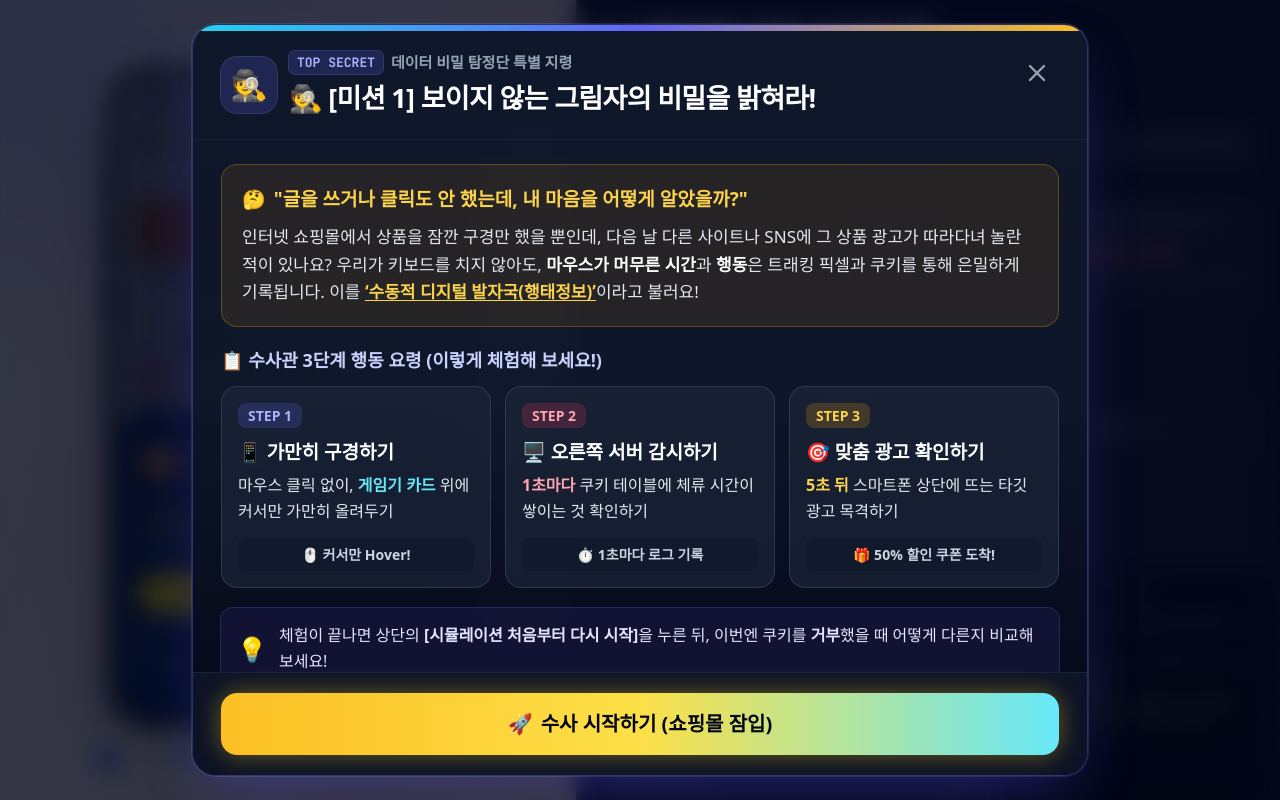
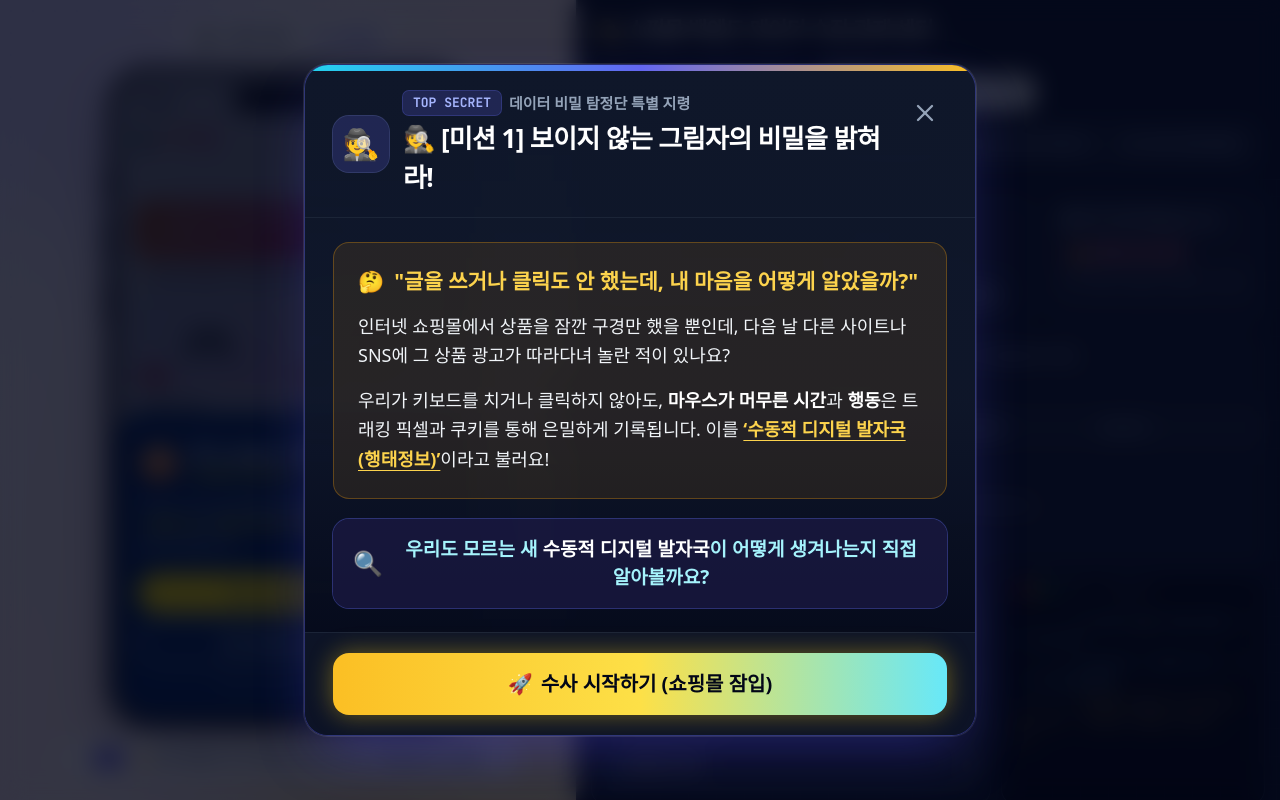
Before and after one commit to ost3797-bit/ethics-app, a plain HTML site: page index.html in a window 1280 px wide. Drawn offline with nearby package versions, Linux system fonts and the light colour scheme; a web font is replaced by a local one.

Commit message:
style: 1차시(index.html) 첫 화면 미션 안내 팝업 간소화 및 가독성 개선

```diff
--- a/index.html
+++ b/index.html
@@ -640,21 +640,21 @@
     <div id="mission-backdrop" class="absolute inset-0 bg-slate-950/80 backdrop-blur-md"></div>
 
     <!-- 미션 카드 본체 -->
-    <div class="relative z-10 flex max-h-[94vh] w-full max-w-4xl flex-col overflow-hidden rounded-3xl border border-indigo-500/40 bg-gradient-to-b from-slate-900 via-slate-900/95 to-slate-950 shadow-[0_25px_60px_-15px_rgba(79,70,229,0.4)] ring-1 ring-white/10 text-slate-100">
+    <div class="relative z-10 flex max-h-[94vh] w-full max-w-2xl flex-col overflow-hidden rounded-3xl border border-indigo-500/40 bg-gradient-to-b from-slate-900 via-slate-900/95 to-slate-950 shadow-[0_25px_60px_-15px_rgba(79,70,229,0.4)] ring-1 ring-white/10 text-slate-100">
 
       <!-- 상단 장식 바 (네온 그라데이션) -->
       <div class="h-1.5 w-full bg-gradient-to-r from-cyan-400 via-indigo-500 to-amber-400"></div>
 
       <!-- 모달 헤더 -->
       <div class="flex items-start justify-between border-b border-slate-800/80 px-7 py-5">
-        <div class="flex items-center gap-3">
+        <div class="flex items-center gap-3.5">
           <span class="flex h-14 w-14 shrink-0 items-center justify-center rounded-2xl bg-indigo-500/20 text-[30px] ring-1 ring-indigo-400/30">🕵️</span>
           <div>
             <div class="flex items-center gap-2">
-              <span class="rounded-md bg-indigo-500/20 px-2 py-0.5 font-mono text-[13px] font-black text-indigo-300 ring-1 ring-indigo-500/40">TOP SECRET</span>
+              <span class="rounded-md bg-indigo-500/20 px-2.5 py-0.5 font-mono text-[13px] font-black text-indigo-300 ring-1 ring-indigo-500/40">TOP SECRET</span>
               <span class="text-[15px] font-bold text-slate-400">데이터 비밀 탐정단 특별 지령</span>
             </div>
-            <h2 id="mission-title" class="mt-1 text-[22px] font-black tracking-tight text-white sm:text-[27px]">
+            <h2 id="mission-title" class="mt-1 text-[23px] font-black tracking-tight text-white sm:text-[26px]">
               🕵️ [미션 1] 보이지 않는 그림자의 비밀을 밝혀라!
             </h2>
           </div>
@@ -664,89 +664,26 @@
         </button>
       </div>
 
-      <!-- 모달 스크롤 본문 -->
+      <!-- 모달 본문 -->
       <div class="nice-scroll min-h-0 flex-1 overflow-y-auto px-7 py-6 space-y-5">
 
         <!-- 상황 설명: 의문 제기 & 개념 소개 -->
-        <div class="rounded-2xl border border-amber-500/30 bg-amber-500/10 p-5">
-          <div class="flex items-center gap-2 text-[19px] font-extrabold text-amber-300">
+        <div class="rounded-2xl border border-amber-500/30 bg-amber-500/10 p-6 space-y-4">
+          <div class="flex items-center gap-2.5 text-[21px] font-extrabold leading-snug text-amber-300">
             <span>🤔</span> "글을 쓰거나 클릭도 안 했는데, 내 마음을 어떻게 알았을까?"
           </div>
-          <p class="mt-2.5 text-[17px] leading-relaxed text-slate-200">
+          <p class="text-[18px] leading-relaxed text-slate-100">
             인터넷 쇼핑몰에서 상품을 잠깐 구경만 했을 뿐인데, 다음 날 다른 사이트나 SNS에 그 상품 광고가 따라다녀 놀란 적이 있나요?
-            우리가 키보드를 치지 않아도, <b class="text-white">마우스가 머무른 시간</b>과 <b class="text-white">행동</b>은 트래킹 픽셀과 쿠키를 통해 은밀하게 기록됩니다.
-            이를 <b class="text-amber-300 underline underline-offset-2">‘수동적 디지털 발자국(행태정보)’</b>이라고 불러요!
+          </p>
+          <p class="text-[18px] leading-relaxed text-slate-100">
+            우리가 키보드를 치거나 클릭하지 않아도, <b class="text-white">마우스가 머무른 시간</b>과 <b class="text-white">행동</b>은 트래킹 픽셀과 쿠키를 통해 은밀하게 기록됩니다. 이를 <b class="text-amber-300 underline underline-offset-4">‘수동적 디지털 발자국(행태정보)’</b>이라고 불러요!
           </p>
         </div>
 
-        <!-- 3단계 행동 요령 안내 카드 (그리드) -->
-        <div>
-          <p class="mb-3 text-[18px] font-extrabold text-indigo-200">
-            📋 수사관 3단계 행동 요령 (이렇게 체험해 보세요!)
-          </p>
-          <div class="grid grid-cols-1 gap-3.5 sm:grid-cols-3">
-
-            <!-- 1단계 카드 -->
-            <div class="flex flex-col justify-between rounded-2xl border border-slate-700/80 bg-slate-800/60 p-4 transition hover:border-indigo-400/50">
-              <div>
-                <span class="inline-flex items-center gap-1 rounded-lg bg-indigo-500/20 px-2.5 py-0.5 text-[14px] font-black text-indigo-300">
-                  STEP 1
-                </span>
-                <p class="mt-2.5 text-[19px] font-extrabold text-white">
-                  📱 가만히 구경하기
-                </p>
-                <p class="mt-1.5 text-[16px] leading-relaxed text-slate-200">
-                  마우스 클릭 없이, <b class="text-cyan-300">게임기 카드</b> 위에 커서만 가만히 올려두기
-                </p>
-              </div>
-              <div class="mt-3.5 rounded-lg bg-slate-900/60 px-2.5 py-1.5 text-center text-[14px] font-bold text-slate-300">
-                🖱️ 커서만 Hover!
-              </div>
-            </div>
-
-            <!-- 2단계 카드 -->
-            <div class="flex flex-col justify-between rounded-2xl border border-slate-700/80 bg-slate-800/60 p-4 transition hover:border-indigo-400/50">
-              <div>
-                <span class="inline-flex items-center gap-1 rounded-lg bg-rose-500/20 px-2.5 py-0.5 text-[14px] font-black text-rose-300">
-                  STEP 2
-                </span>
-                <p class="mt-2.5 text-[19px] font-extrabold text-white">
-                  🖥️ 오른쪽 서버 감시하기
-                </p>
-                <p class="mt-1.5 text-[16px] leading-relaxed text-slate-200">
-                  <b class="text-rose-300">1초마다</b> 쿠키 테이블에 체류 시간이 쌓이는 것 확인하기
-                </p>
-              </div>
-              <div class="mt-3.5 rounded-lg bg-slate-900/60 px-2.5 py-1.5 text-center text-[14px] font-bold text-slate-300">
-                ⏱️ 1초마다 로그 기록
-              </div>
-            </div>
-
-            <!-- 3단계 카드 -->
-            <div class="flex flex-col justify-between rounded-2xl border border-slate-700/80 bg-slate-800/60 p-4 transition hover:border-indigo-400/50">
-              <div>
-                <span class="inline-flex items-center gap-1 rounded-lg bg-amber-500/20 px-2.5 py-0.5 text-[14px] font-black text-amber-300">
-                  STEP 3
-                </span>
-                <p class="mt-2.5 text-[19px] font-extrabold text-white">
-                  🎯 맞춤 광고 확인하기
-                </p>
-                <p class="mt-1.5 text-[16px] leading-relaxed text-slate-200">
-                  <b class="text-amber-300">5초 뒤</b> 스마트폰 상단에 뜨는 타깃 광고 목격하기
-                </p>
-              </div>
-              <div class="mt-3.5 rounded-lg bg-slate-900/60 px-2.5 py-1.5 text-center text-[14px] font-bold text-slate-300">
-                🎁 50% 할인 쿠폰 도착!
-              </div>
-            </div>
-
-          </div>
-        </div>
-
-        <!-- 탐정 수사 노트 팁 -->
-        <div class="flex items-center gap-3 rounded-xl bg-indigo-950/50 px-4 py-3.5 text-[16px] leading-relaxed text-indigo-100 ring-1 ring-indigo-500/30">
-          <span class="text-[24px]">💡</span>
-          <span>체험이 끝나면 상단의 <b>[시뮬레이션 처음부터 다시 시작]</b>을 누른 뒤, 이번엔 쿠키를 <b>거부</b>했을 때 어떻게 다른지 비교해 보세요!</span>
+        <!-- 핵심 안내 메시지 -->
+        <div class="flex items-center justify-center gap-3 rounded-2xl bg-indigo-950/60 px-5 py-4 text-center text-[19px] font-extrabold text-cyan-200 ring-1 ring-indigo-500/40">
+          <span class="text-[24px]">🔍</span>
+          <span>우리도 모르는 새 <b class="text-white">수동적 디지털 발자국</b>이 어떻게 생겨나는지 직접 알아볼까요?</span>
         </div>
 
       </div>
```
